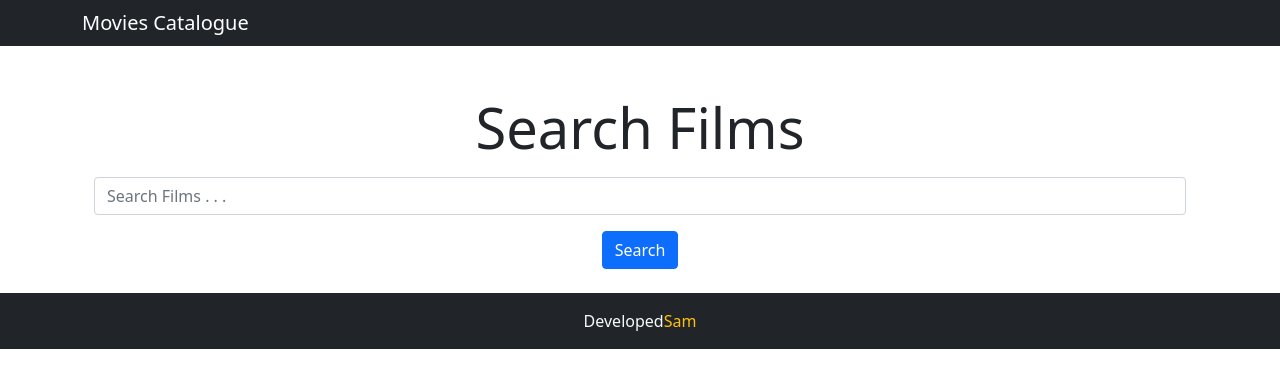
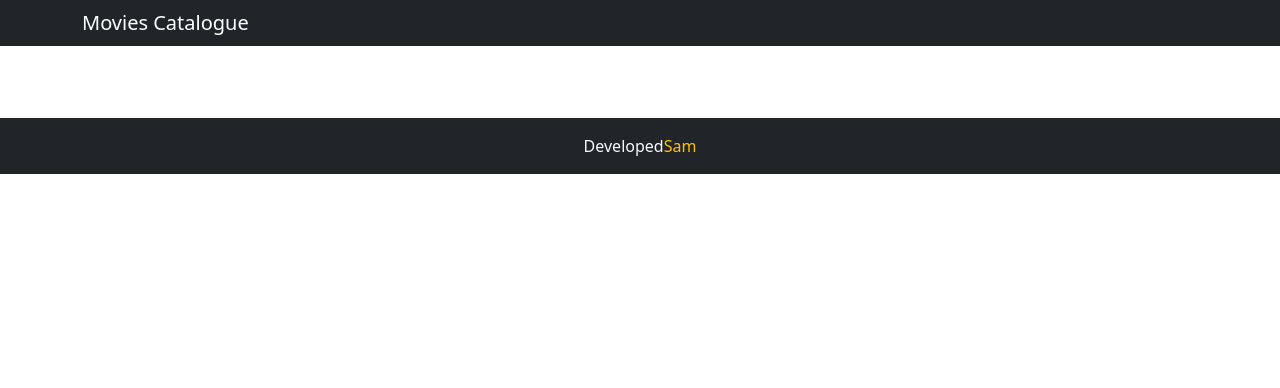
Before and after one commit to SamArsanios/catalogue, a React (Create React App) app: page /search in a window 1280 px wide. Shown: the top 388 px of the page. Built offline with nearby package versions, Linux system fonts and the light colour scheme.

Commit message:
Add Link and Routing path to film details

```diff
--- a/src/App.js
+++ b/src/App.js
@@ -1,8 +1,9 @@
 /* eslint-disable */
 // import { useEffect } from 'react';
-import { BrowserRouter } from 'react-router-dom';
+import { BrowserRouter, Route } from 'react-router-dom';
 import NavBar from './components/presentation/NavBar';
 import Home from './components/containers/Home';
+import FilmDetails from './components/presentation/FilmDetails';
 import Footer from './components/presentation/Footer';
 // import ComicList from './components/presentation/ComicList';
 // import ComicDetail from './components/presentation/ComicDetail';
@@ -37,7 +38,8 @@ const App = () => (
     </BrowserRouter> */}
     <BrowserRouter>
       <NavBar />
-      <Home />
+      <Route component={Home} exact path="/" />
+      <Route component={FilmDetails} exact path="/film/:id" />
       <Footer />
     </BrowserRouter>
   </>
--- a/src/components/presentation/Film.js
+++ b/src/components/presentation/Film.js
@@ -1,7 +1,6 @@
 /* eslint-disable */
 import React, { Component } from 'react';
 import { Link } from 'react-router-dom';
-
 export class Film extends Component {
   render() {
     const { film } = this.props;
@@ -18,6 +17,10 @@ export class Film extends Component {
             Film Details
               <i className="fas fa-chevron-right" />
           </Link>
+          {/* <span className="btn btn-warning mt-auto">
+            Film Details
+              <i className="fas fa-chevron-right" />
+          </span>  */}
         </div>
       </div>
     );
```
